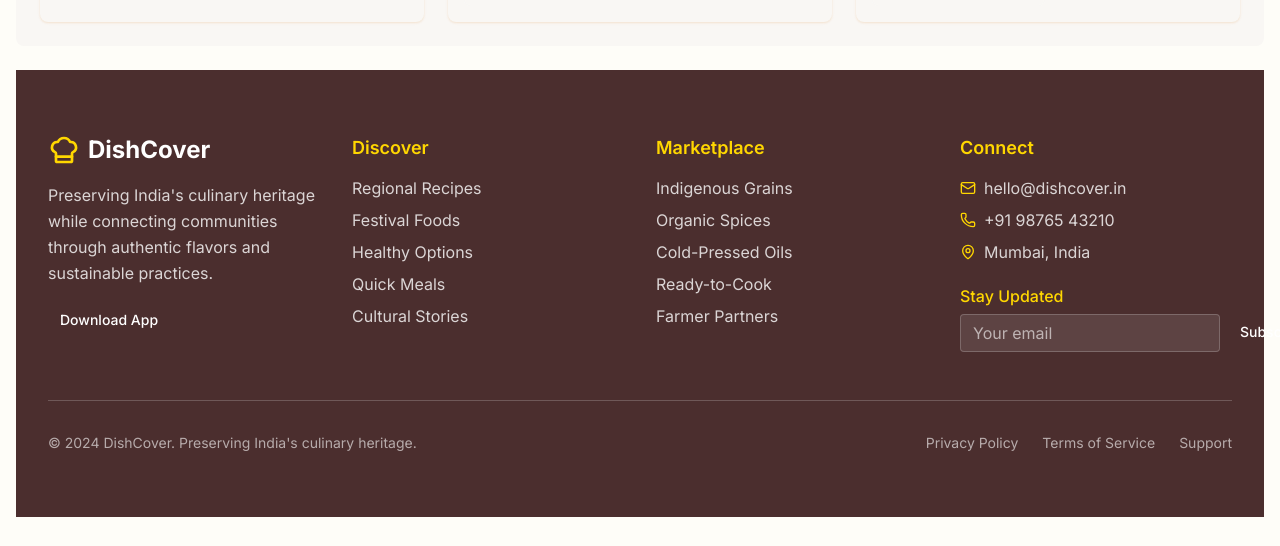
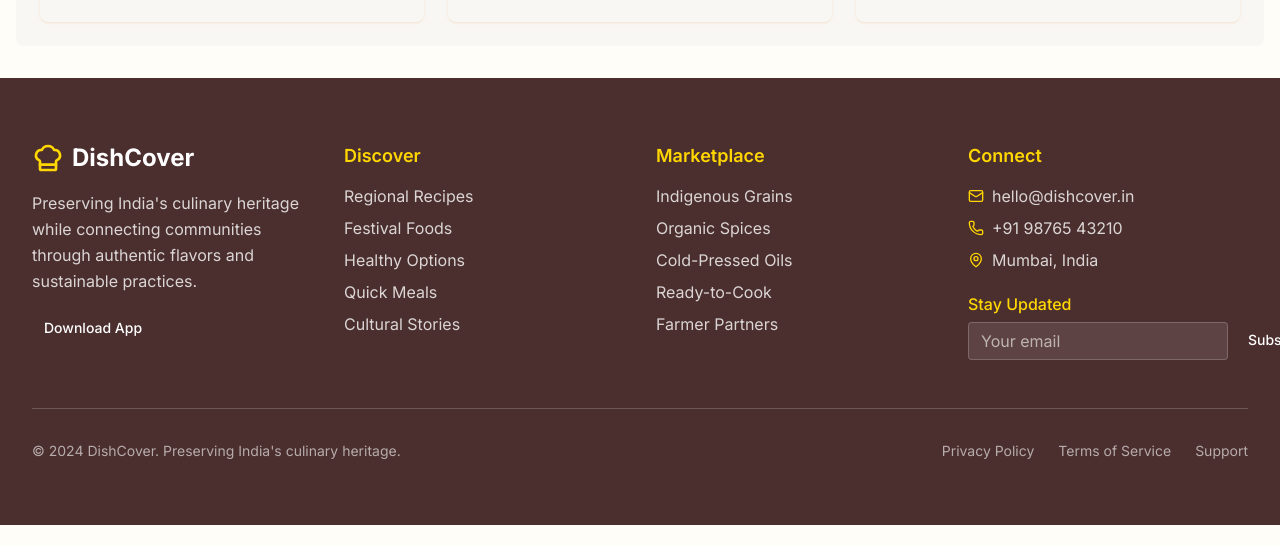
Before and after one commit to dnyaneshsb20/HeritageBites, a React (Vite) app: page /recipe-submission-management in a window 1280 px wide. Shown: the part 708-1254 px from the top of the page. After the commit the page ends 1233 px from the top, so only its background shows below. Built offline with nearby package versions, Linux system fonts and the light colour scheme.

Commit message:
Updated footer's place

```diff
--- a/src/pages/recipe-submission-management/components/UserRecipesList.jsx
+++ b/src/pages/recipe-submission-management/components/UserRecipesList.jsx
@@ -2,7 +2,6 @@ import React, { useState } from 'react';
 import Button from '../../../components/ui/Button';
 import Image from '../../../components/AppImage';
 import Icon from '../../../components/AppIcon';
-import Footer from '../../dashboard/components/Footer';
 
 const UserRecipesList = ({ onNewRecipe }) => {
   const [activeTab, setActiveTab] = useState('published');
@@ -338,7 +337,6 @@ const UserRecipesList = ({ onNewRecipe }) => {
           )}
         </div>
       </div>
-      <Footer/>
     </div>
   );
 };
--- a/src/pages/recipe-submission-management/index.jsx
+++ b/src/pages/recipe-submission-management/index.jsx
@@ -137,6 +137,7 @@ const RecipeSubmissionManagement = () => {
         <main className="container mx-auto px-4 py-8">
           <UserRecipesList onNewRecipe={startNewRecipe} />
         </main>
+        <Footer/>
       </div>
     );
   }
@@ -311,7 +312,7 @@ const RecipeSubmissionManagement = () => {
         isOpen={showGuidelines}
         onClose={() => setShowGuidelines(false)}
       />
-      <Footer/>
+      {/* <Footer/> */}
     </div>
   );
 };
```
